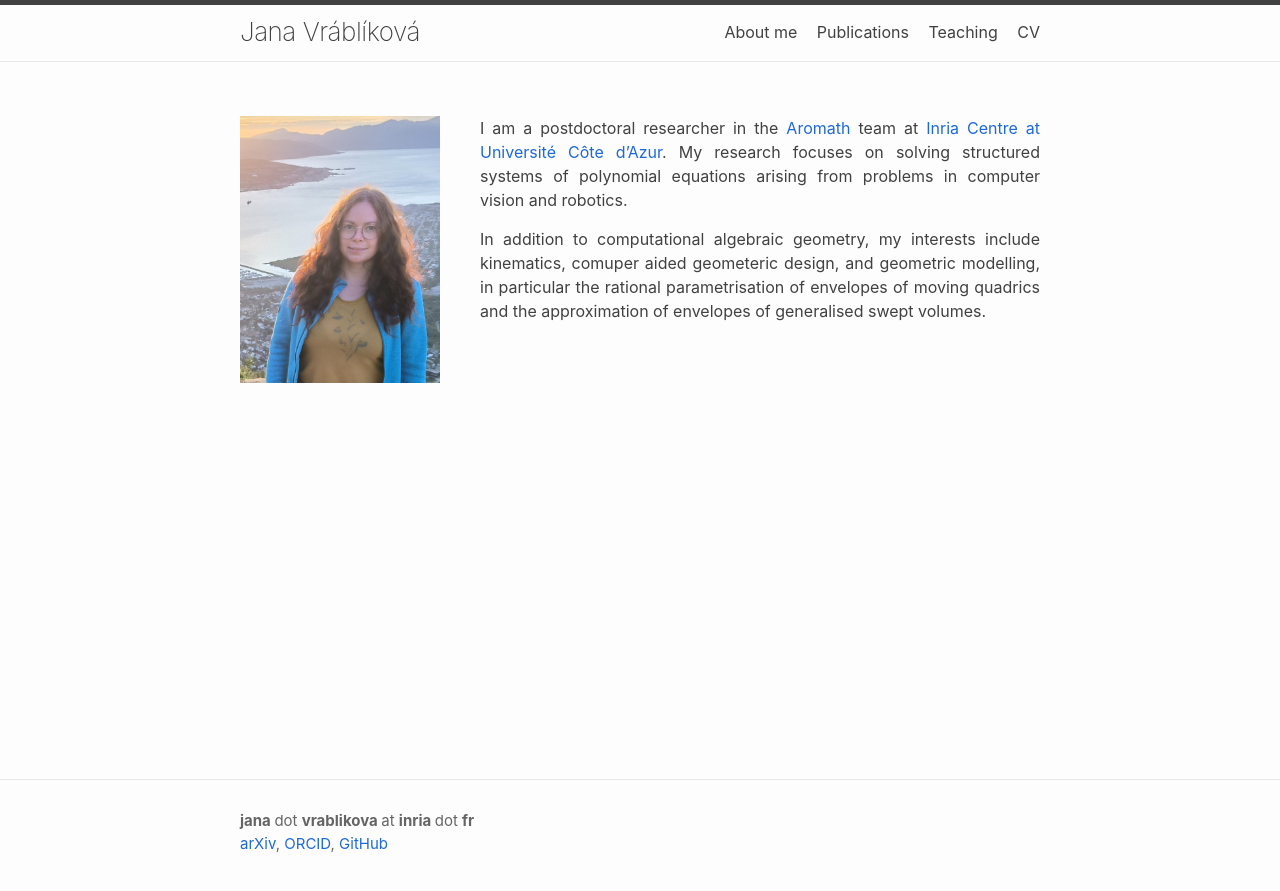
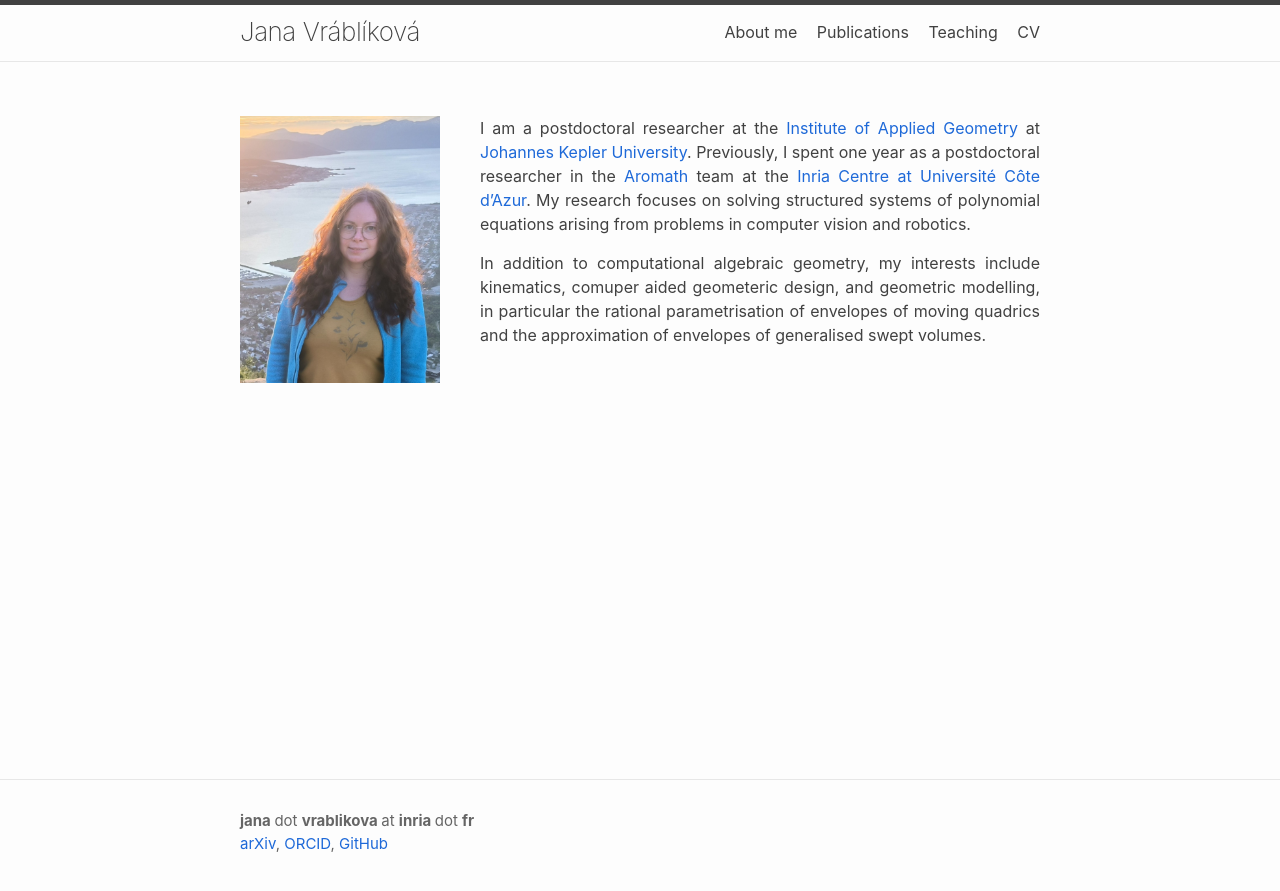
Before and after one commit to JanaVrablikova/janavrablikova.github.io, a Jekyll site: the page built from 00index.markdown, in a window 1280 px wide. Shown: the top 891 px of the page. Built offline with Jekyll 4.4.1, drawn with Linux system fonts in a browser that asks for light colours; nearby versions of some CDN libraries; a script that is not in the unit is left out.

Commit message:
Update 00index.markdown

```diff
--- a/00index.markdown
+++ b/00index.markdown
@@ -8,6 +8,6 @@ permalink: /
 lognname: About me
 ---
 
-I am a postdoctoral researcher in the [Aromath](https://team.inria.fr/aromath) team at [Inria Centre at Université Côte d'Azur](https://www.inria.fr/en/inria-centre-universite-cote-azur). My research focuses on solving structured systems of polynomial equations arising from problems in computer vision and robotics.
+I am a postdoctoral researcher at the [Institute of Applied Geometry]([ag.](https://www.ag.jku.at/)) at [Johannes Kepler University](https://www.jku.at/). Previously, I spent one year as a postdoctoral researcher in the [Aromath](https://team.inria.fr/aromath) team at the [Inria Centre at Université Côte d'Azur](https://www.inria.fr/en/inria-centre-universite-cote-azur). My research focuses on solving structured systems of polynomial equations arising from problems in computer vision and robotics.
 
 In addition to computational algebraic geometry, my interests include kinematics, comuper aided geometeric design, and geometric modelling, in particular the rational parametrisation of envelopes of moving quadrics and the approximation of envelopes of generalised swept volumes.
```
